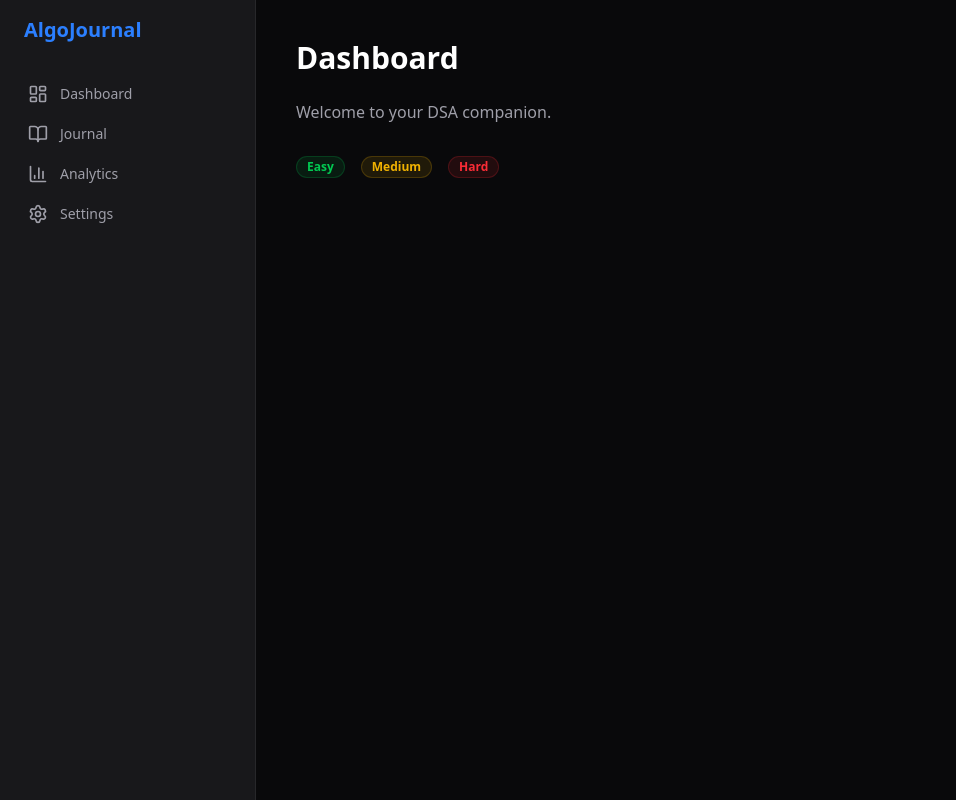
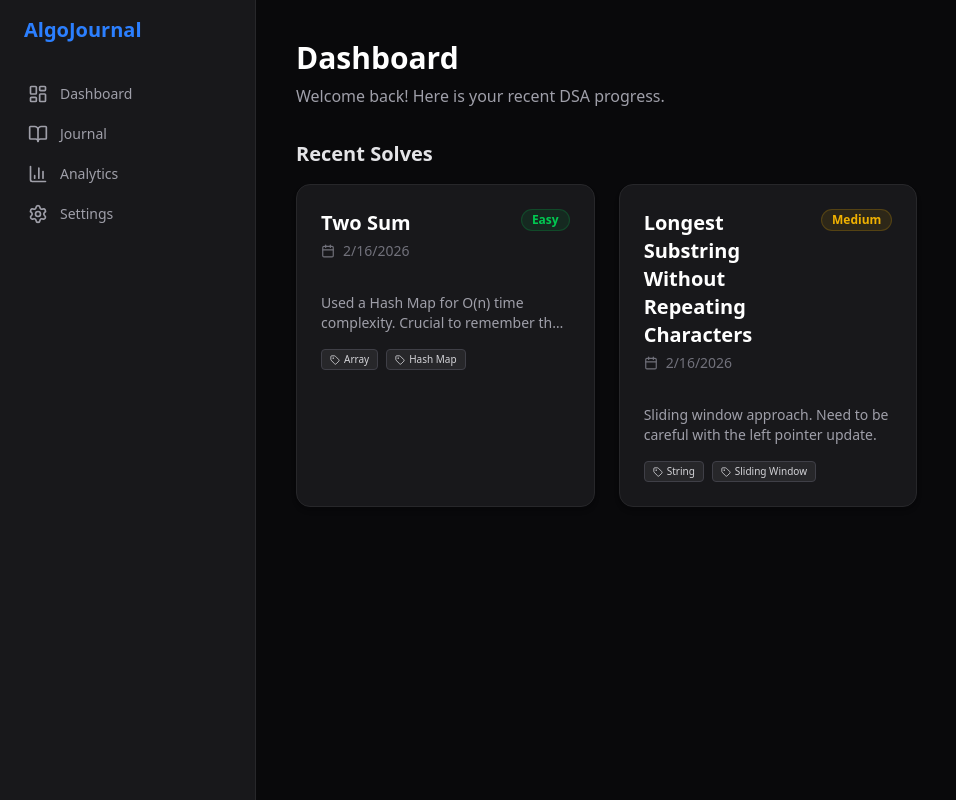
Before and after one commit to dizzyfrogs/algojournal, a Next.js app: page / in a window 1280 px wide. Shown: the whole page, without its empty margins (0-956 px from the left). Built offline with nearby package versions, Linux system fonts and the light colour scheme.

Commit message:
implemented dashboard grid layout

```diff
--- a/src/app/layout.tsx
+++ b/src/app/layout.tsx
@@ -7,7 +7,7 @@ export default function RootLayout({
   children: React.ReactNode;
 }) {
   return (
-    <html lang="en">
+    <html lang="en" className="dark">
       <body className="bg-zinc-950 text-white antialiased">
         <div className="flex">
           <Sidebar />
--- a/src/app/page.tsx
+++ b/src/app/page.tsx
@@ -1,16 +1,43 @@
-import { DifficultyBadge } from "@/components/DifficultyBadge";
+import { ProblemCard } from "@/components/ProblemCard";
+import { Problem } from "@/types";
+
+const MOCK_PROBLEMS: Problem[] = [
+  {
+    id: "1",
+    name: "Two Sum",
+    difficulty: "Easy",
+    dateSolved: new Date().toISOString(),
+    notes: "Used a Hash Map for O(n) time complexity. Crucial to remember the complement logic.",
+    confidence: 5,
+    tags: ["Array", "Hash Map"],
+  },
+  {
+    id: "2",
+    name: "Longest Substring Without Repeating Characters",
+    difficulty: "Medium",
+    dateSolved: new Date().toISOString(),
+    notes: "Sliding window approach. Need to be careful with the left pointer update.",
+    confidence: 3,
+    tags: ["String", "Sliding Window"],
+  },
+];
 
 export default function Home() {
   return (
-    <div>
-      <h1 className="text-3xl font-bold mb-6">Dashboard</h1>
-      <p className="text-zinc-400 mb-8">Welcome to your DSA companion.</p>
+    <div className="space-y-8">
+      <div>
+        <h1 className="text-3xl font-bold text-white">Dashboard</h1>
+        <p className="text-zinc-400 mt-2">Welcome back! Here is your recent DSA progress.</p>
+      </div>
 
-      <div className="flex gap-4">
-        <DifficultyBadge type="Easy" />
-        <DifficultyBadge type="Medium" />
-        <DifficultyBadge type="Hard" />
-      </div>
+      <section>
+        <h2 className="text-xl font-semibold mb-4 text-zinc-200">Recent Solves</h2>
+        <div className="grid grid-cols-1 md:grid-cols-2 lg:grid-cols-3 gap-6">
+          {MOCK_PROBLEMS.map((problem) => (
+            <ProblemCard key={problem.id} problem={problem} />
+          ))}
+        </div>
+      </section>
     </div>
   );
 }
```
